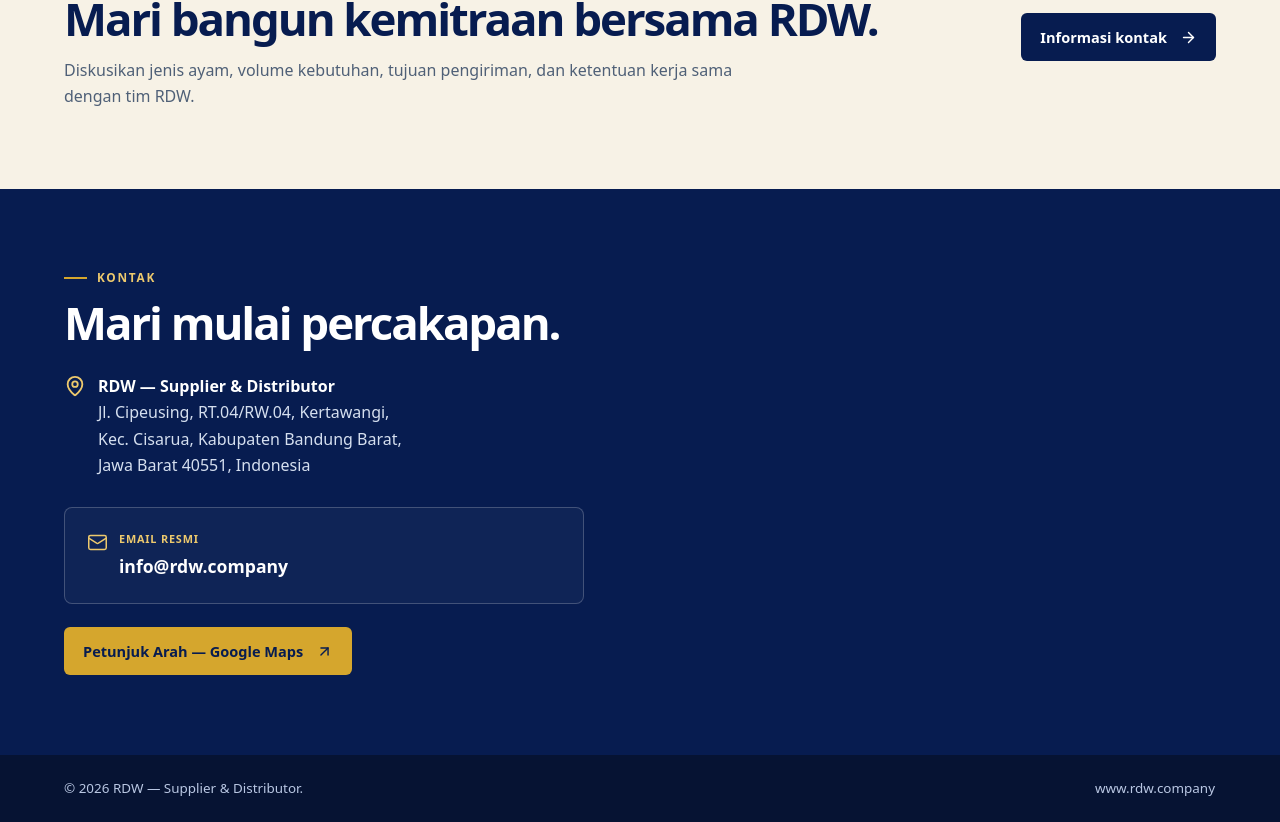
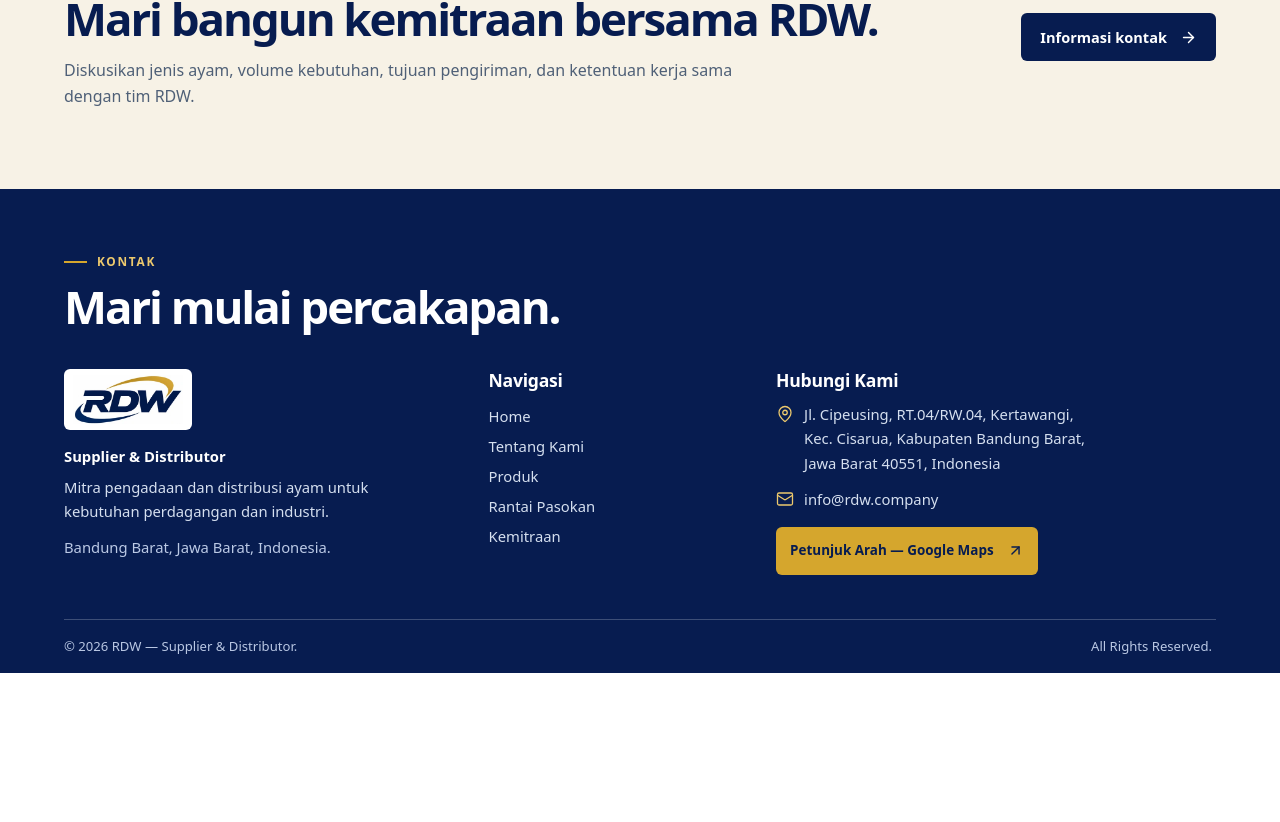
Before and after one commit to ridwanfajarsidik91-creator/rdw-company-profile, a Next.js app: page / in a window 1280 px wide. Shown: the part 4477-5299 px from the top of the page. After the commit the page ends 5150 px from the top, so only its background shows below. Built offline with nearby package versions, Linux system fonts and the light colour scheme; no server answers.

Commit message:
Integrate RDW contact and corporate footer

```diff
--- a/app/enhancements.css
+++ b/app/enhancements.css
@@ -112,11 +112,6 @@
 .operations-photo img { width: 100%; height: auto; display: block; }
 .operations-photo figcaption { padding: 11px 14px; font-size: .83rem; }
 
-.contact-grid { width: min(100%, 520px); }
-.site-footer .footer-inner { padding-inline-end: max(0px, calc(65px - 5vw)); }
-.site-footer a { text-decoration-thickness: 1px; text-underline-offset: 4px; }
-.site-footer a:is(:hover, :focus-visible) { color: white; text-decoration: underline; }
-
 .scroll-progress {
   position: fixed;
   inset: 0 0 auto;
--- a/app/globals.css
+++ b/app/globals.css
@@ -201,7 +201,7 @@ a:focus-visible, button:focus-visible {
   background: var(--color-gold);
 }
 
-.hero .eyebrow, .contact .eyebrow { color: var(--light-gold); }
+.hero .eyebrow { color: var(--light-gold); }
 
 .hero h1 {
   color: white;
@@ -321,41 +321,6 @@ a:focus-visible, button:focus-visible {
 .partnership { background: #f7f2e6; }
 .partnership-inner { display: flex; align-items: center; justify-content: space-between; gap: 24px; }
 .partnership .action-link { flex-shrink: 0; }
-.contact { background: var(--color-navy); color: #d5dfef; }
-.contact h2 { color: white; }
-.contact .section-heading { margin-bottom: 24px; }
-.contact-address { display: flex; align-items: flex-start; gap: 12px; font-style: normal; }
-.contact-address svg { flex: none; margin-top: 2px; color: var(--light-gold); }
-.contact-address strong { color: white; }
-.contact-grid { margin-block: 28px 23px; }
-.contact-card {
-  display: flex;
-  align-items: flex-start;
-  gap: 11px;
-  padding: clamp(14px, 1.9vw, 22px);
-  border: 1px solid #ffffff36;
-  border-radius: 8px;
-  background: #ffffff09;
-}
-.contact-icon { color: var(--light-gold); flex: none; margin-top: 2px; }
-.contact-card p {
-  margin-bottom: 5px;
-  font-size: .68rem;
-  font-weight: 730;
-  letter-spacing: .075em;
-  color: var(--light-gold);
-  text-transform: uppercase;
-}
-.contact-card a, .contact-card strong {
-  font-size: 1.1rem;
-  font-weight: 650;
-  color: white;
-  overflow-wrap: anywhere;
-  text-underline-offset: 4px;
-}
-.contact-card a:hover { color: var(--light-gold); text-decoration: underline; }
-.site-footer { background: #061333; color: #b9c7e3; font-size: .84rem; }
-.footer-inner { display: flex; justify-content: space-between; flex-wrap: wrap; gap: 5px 20px; padding-block: 22px; }
 
 @media (max-width: 760px) {
   .header-inner {
@@ -442,33 +407,27 @@ a:focus-visible, button:focus-visible {
   .hero-photo,
   .product-card[data-revealed],
   [data-revealed] > .section-heading > *,
-  .partnership-inner[data-revealed] > .action-link,
-  .contact-inner[data-revealed] > :not(.section-heading),
-  .footer-inner[data-revealed] > * {
+  .partnership-inner[data-revealed] > .action-link {
     animation: rdw-enter var(--rdw-motion-enter) var(--rdw-motion-ease) var(--reveal-delay, 0ms) backwards;
   }
 
   .hero-copy > :nth-child(2),
   .hero-photo,
   .product-card:nth-child(2),
-  [data-revealed] > .section-heading > :nth-child(2),
-  .footer-inner > :nth-child(2) {
+  [data-revealed] > .section-heading > :nth-child(2) {
     --reveal-delay: var(--rdw-motion-step);
   }
 
   .hero-copy > :nth-child(3),
-  [data-revealed] > .section-heading > :nth-child(3),
-  .contact-inner > .contact-address {
+  [data-revealed] > .section-heading > :nth-child(3) {
     --reveal-delay: calc(2 * var(--rdw-motion-step));
   }
 
   .hero-copy > :nth-child(4),
-  .partnership-inner > .action-link,
-  .contact-inner > .contact-grid {
+  .partnership-inner > .action-link {
     --reveal-delay: calc(3 * var(--rdw-motion-step));
   }
 
-  .contact-inner > .action-link { --reveal-delay: calc(4 * var(--rdw-motion-step)); }
   .hero-photo { animation-name: rdw-photo-enter; }
 
   .site-header::after { transition: opacity 240ms var(--rdw-motion-ease); }
@@ -491,7 +450,6 @@ a:focus-visible, button:focus-visible {
   .navigation .navigation-contact:active,
   .menu-toggle:active { scale: .97; }
 
-  .contact-card a { transition: color 220ms var(--rdw-motion-ease); }
   .action-link {
     transition: background-color 240ms var(--rdw-motion-ease);
   }
@@ -499,7 +457,6 @@ a:focus-visible, button:focus-visible {
   .action-link svg { transition: translate 240ms var(--rdw-motion-ease); }
 
   .action-link:is(:hover, :focus-visible) svg { translate: 3px 0; }
-  .contact .action-link:is(:hover, :focus-visible) svg { translate: 3px -2px; }
 
   @media (max-width: 760px) {
     .navigation[data-open="true"] { animation: rdw-menu-enter 240ms var(--rdw-motion-ease); }
--- a/app/page.tsx
+++ b/app/page.tsx
@@ -1,5 +1,6 @@
-import { Handshake, Mail, MapPin, Package, Truck } from "lucide-react";
+import { Handshake, Package, Truck } from "lucide-react";
 import { BusinessAdvantages } from "../components/business-advantages";
+import { CorporateFooter } from "../components/corporate-footer";
 import { Header } from "../components/header";
 import { CompanyMetrics, CompanyOperations } from "../components/operational-sections";
 import { OrganizationSchema } from "../components/organization-schema";
@@ -7,7 +8,7 @@ import { PageMotion } from "../components/page-motion";
 import { AboutParallax, HeroParallax } from "../components/scroll-parallax";
 import { SupplyChain } from "../components/supply-chain";
 import { ActionLink, Photo, SectionHeading } from "../components/ui";
-import { customers, products, site } from "./site";
+import { customers, products } from "./site";
 
 const services = [
   {
@@ -31,8 +32,6 @@ const services = [
 ];
 
 export default function HomePage() {
-  const { address } = site;
-
   return (
     <>
       <OrganizationSchema />
@@ -159,38 +158,8 @@ export default function HomePage() {
             <ActionLink href="#kontak" variant="navy">Informasi kontak</ActionLink>
           </div>
         </section>
-
-        <section id="kontak" className="section-space contact" aria-labelledby="kontak-title">
-          <div className="container-shell contact-inner" data-reveal>
-            <SectionHeading id="kontak-title" label="Kontak" title="Mari mulai percakapan." />
-            <address className="contact-address">
-              <MapPin size={22} aria-hidden />
-              <div>
-                <strong>{site.name}</strong><br />
-                {address.streetAddress},<br />
-                {address.district}, {address.addressLocality},<br />
-                {address.addressRegion} {address.postalCode}, Indonesia
-              </div>
-            </address>
-            <div className="contact-grid">
-              <div className="contact-card">
-                <Mail className="contact-icon" size={21} strokeWidth={1.7} aria-hidden />
-                <div>
-                  <p>Email resmi</p>
-                  <a href={`mailto:${site.email}`}>{site.email}</a>
-                </div>
-              </div>
-            </div>
-            <ActionLink href={site.maps} external>Petunjuk Arah — Google Maps</ActionLink>
-          </div>
-        </section>
       </main>
-      <footer className="site-footer">
-        <div className="container-shell footer-inner" data-reveal>
-          <p>© 2026 RDW — Supplier &amp; Distributor.</p>
-          <a href={site.url}>{site.domain}</a>
-        </div>
-      </footer>
+      <CorporateFooter />
       <PageMotion />
     </>
   );
--- /dev/null
+++ b/components/corporate-footer.css
@@ -0,0 +1,117 @@
+.corporate-footer {
+  padding-top: clamp(40px, 5vw, 64px);
+  background: var(--color-navy);
+  color: #d5dfef;
+  font-size: .925rem;
+}
+
+.corporate-footer h2 { color: white; }
+.corporate-footer .eyebrow { color: var(--light-gold); }
+.footer-heading .section-heading { margin-bottom: clamp(24px, 3vw, 36px); }
+
+.footer-columns {
+  display: grid;
+  grid-template-columns: minmax(0, 1fr) minmax(0, .62fr) minmax(0, 1.22fr);
+  align-items: start;
+  gap: clamp(22px, 5vw, 74px);
+  padding-bottom: clamp(28px, 4vw, 44px);
+}
+
+.footer-logo {
+  display: inline-flex;
+  align-items: center;
+  padding: 6px 9px;
+  border-radius: 6px;
+  background: white;
+}
+
+.footer-logo img { width: 110px; height: auto; }
+
+.footer-brand-label {
+  margin-block: 13px 7px;
+  color: white;
+  font-weight: 700;
+}
+
+.footer-brand p { max-width: 36ch; }
+.footer-location { margin-top: 11px; color: #bbc9e5; }
+
+.footer-columns h3 {
+  margin-bottom: 11px;
+  color: white;
+  font-size: 1.1rem;
+  letter-spacing: -.015em;
+}
+
+.footer-navigation ul { display: grid; gap: 1px; }
+
+.footer-navigation a {
+  display: inline-flex;
+  min-height: 29px;
+  align-items: center;
+}
+
+.footer-navigation a, .footer-contact address a {
+  text-underline-offset: 4px;
+  text-decoration-thickness: 1px;
+}
+
+:is(.footer-navigation a, .footer-contact address a):is(:hover, :focus-visible) {
+  color: var(--light-gold);
+  text-decoration: underline;
+}
+
+.footer-contact address {
+  display: grid;
+  gap: 12px;
+  font-style: normal;
+}
+
+.footer-contact-line {
+  display: flex;
+  align-items: flex-start;
+  gap: 10px;
+}
+
+.footer-contact-line svg { flex: none; margin-top: 3px; color: var(--light-gold); }
+.footer-contact-line a { overflow-wrap: anywhere; }
+.footer-contact .action-link { margin-top: 15px; padding-inline: 14px; font-size: .84rem; }
+
+.footer-bottom {
+  display: flex;
+  justify-content: space-between;
+  flex-wrap: wrap;
+  gap: 4px 22px;
+  padding-block: 16px;
+  padding-inline-end: max(0px, calc(68px - 5vw));
+  border-top: 1px solid #ffffff38;
+  color: #b9c7e3;
+  font-size: .82rem;
+}
+
+@media (max-width: 880px) {
+  .footer-columns { gap: 23px; }
+}
+
+@media (max-width: 700px) {
+  .footer-columns { grid-template-columns: 1fr 1fr; row-gap: 25px; }
+  .footer-contact { grid-column: 1 / -1; }
+}
+
+@media (max-width: 500px) {
+  .footer-columns { grid-template-columns: 1fr; }
+  .footer-navigation, .footer-contact { border-top: 1px solid #ffffff29; padding-top: 19px; }
+  .footer-navigation a { min-height: 36px; }
+}
+
+@media (prefers-reduced-motion: no-preference) {
+  .footer-columns > [data-revealed] {
+    animation: rdw-enter var(--rdw-motion-enter) var(--rdw-motion-ease) var(--footer-delay, 0ms) backwards;
+  }
+
+  .footer-navigation { --footer-delay: var(--rdw-motion-step); }
+  .footer-contact { --footer-delay: calc(2 * var(--rdw-motion-step)); }
+
+  .footer-navigation a, .footer-contact address a { transition: color 220ms var(--rdw-motion-ease); }
+  .footer-contact .action-link:is(:hover, :focus-visible) svg { translate: 3px -2px; }
+}
--- /dev/null
+++ b/components/corporate-footer.tsx
@@ -0,0 +1,71 @@
+import { Mail, MapPin } from "lucide-react";
+import Image from "next/image";
+import { site } from "../app/site";
+import { ActionLink, SectionHeading } from "./ui";
+import "./corporate-footer.css";
+
+const footerNavigation = [
+  { href: "#home", label: "Home" },
+  { href: "#tentang", label: "Tentang Kami" },
+  { href: "#produk", label: "Produk" },
+  { href: "#rantai-pasokan", label: "Rantai Pasokan" },
+  { href: "#mitra", label: "Kemitraan" },
+];
+
+export function CorporateFooter() {
+  const { address } = site;
+
+  return (
+    <footer id="kontak" className="corporate-footer" aria-labelledby="kontak-title">
+      <div className="container-shell">
+        <div className="footer-heading" data-reveal>
+          <SectionHeading id="kontak-title" label="Kontak" title="Mari mulai percakapan." />
+        </div>
+
+        <div className="footer-columns">
+          <div className="footer-brand" data-reveal>
+            <div className="footer-logo">
+              <Image src={site.logo} alt="Logo RDW" width={110} height={49} unoptimized />
+            </div>
+            <p className="footer-brand-label">Supplier &amp; Distributor</p>
+            <p>Mitra pengadaan dan distribusi ayam untuk kebutuhan perdagangan dan industri.</p>
+            <p className="footer-location">Bandung Barat, Jawa Barat, Indonesia.</p>
+          </div>
+
+          <nav className="footer-navigation" aria-labelledby="footer-navigation-title" data-reveal>
+            <h3 id="footer-navigation-title">Navigasi</h3>
+            <ul role="list">
+              {footerNavigation.map(({ href, label }) => (
+                <li key={href}><a href={href}>{label}</a></li>
+              ))}
+            </ul>
+          </nav>
+
+          <div className="footer-contact" data-reveal>
+            <h3>Hubungi Kami</h3>
+            <address>
+              <div className="footer-contact-line">
+                <MapPin size={18} strokeWidth={1.7} aria-hidden="true" />
+                <p>
+                  {address.streetAddress},<br />
+                  {address.district}, {address.addressLocality},<br />
+                  {address.addressRegion} {address.postalCode}, Indonesia
+                </p>
+              </div>
+              <div className="footer-contact-line">
+                <Mail size={18} strokeWidth={1.7} aria-hidden="true" />
+                <a href={`mailto:${site.email}`}>{site.email}</a>
+              </div>
+            </address>
+            <ActionLink href={site.maps} external>Petunjuk Arah — Google Maps</ActionLink>
+          </div>
+        </div>
+
+        <div className="footer-bottom">
+          <p>© 2026 RDW — Supplier &amp; Distributor.</p>
+          <p lang="en">All Rights Reserved.</p>
+        </div>
+      </div>
+    </footer>
+  );
+}
```
